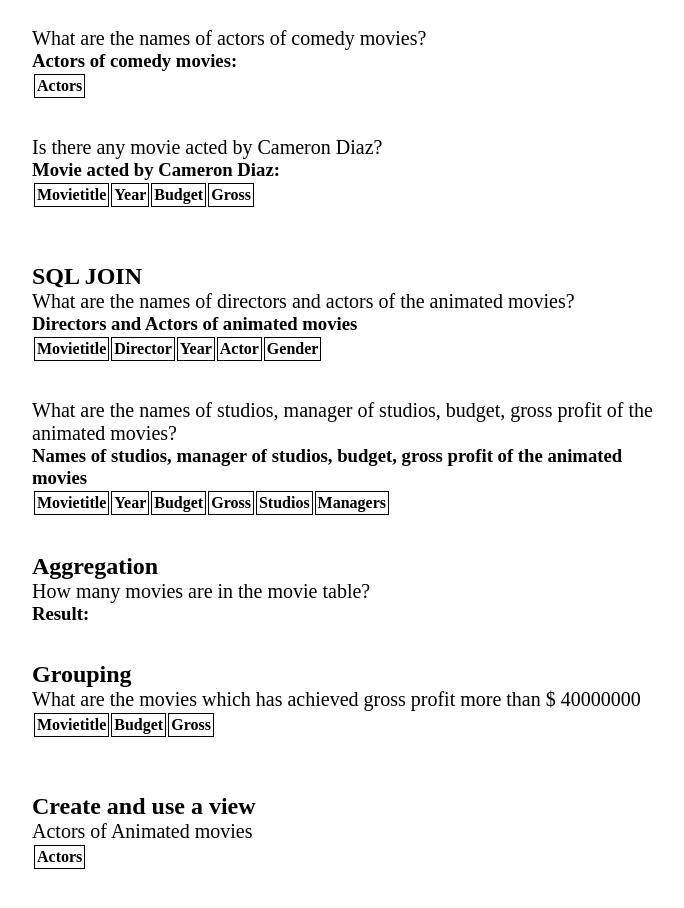
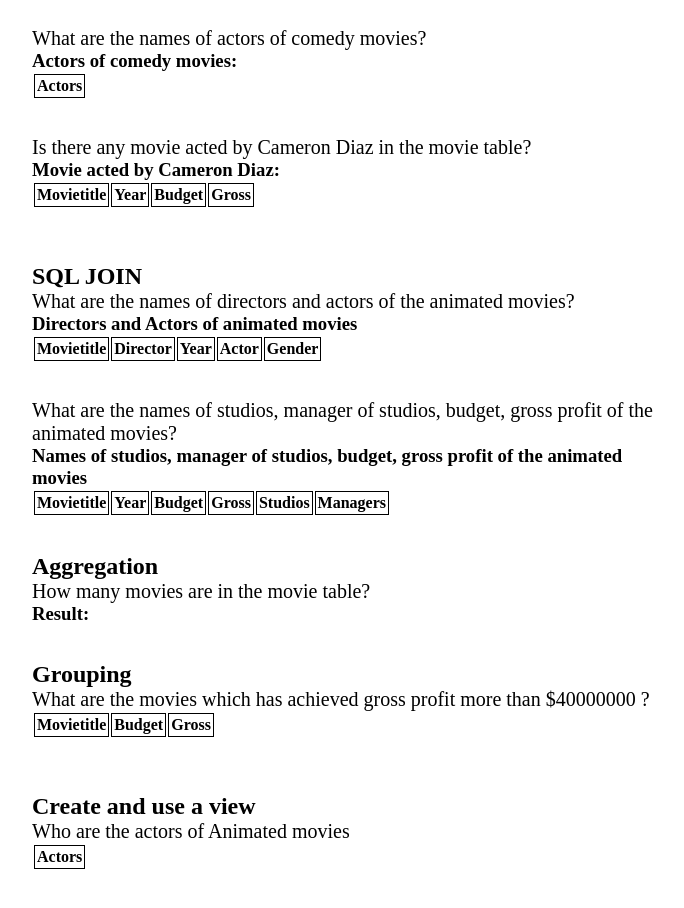
Before and after one commit to KMeem22/Simple-CRUD-App, a website: page Client/fivequeries.html in a window 1280 px wide. Shown: the part 420-1328 px from the top of the page, without its empty margins (288-972 px from the left). Drawn offline with Linux system fonts and the light colour scheme; no server answers.

Commit message:
Khuzista

```diff
--- a/Client/fivequeries.html
+++ b/Client/fivequeries.html
@@ -71,7 +71,7 @@
 
                 <br><br/>
 
-                <p>Is there any movie acted by Cameron Diaz?
+                <p>Is there any movie acted by Cameron Diaz in the movie table?
                     <h3>Movie acted by Cameron Diaz:</h3>
                 </p>
 
@@ -153,7 +153,7 @@
         <h2>Grouping</h2>
         <div id="count_r">
 
-            <p>What are the movies which has achieved gross profit more than $ 40000000</p>
+            <p>What are the movies which has achieved gross profit more than $40000000 ?</p>
 
             <table id="group_table">
 
@@ -172,7 +172,7 @@
 
         <div id = view>
             <h2>Create and use a view</h2>
-            <p>Actors of Animated movies</p>
+            <p>Who are the actors of Animated movies</p>
 
             <table id="create_view_table">
 
```
